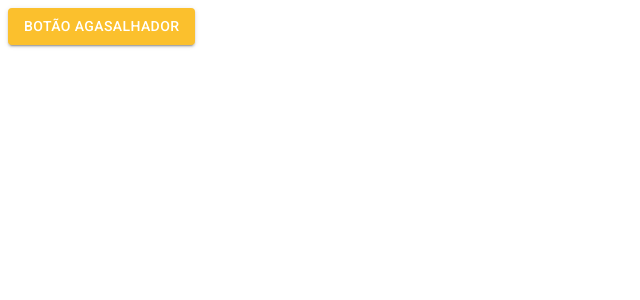
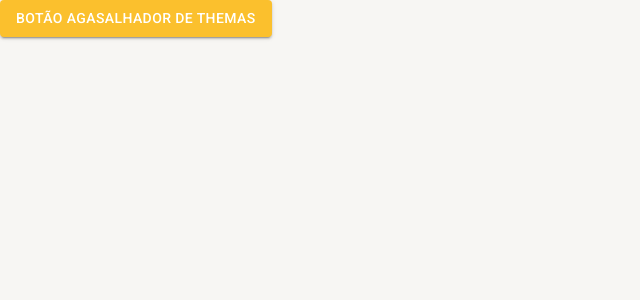
Before and after one commit to Joao-Galdino/react_project, a React (Create React App) app: page /pagina-inicial in a window 1280 px wide. Shown: the top 300 px of the page, without its empty margins (0-640 px from the left). Built offline with nearby package versions, Linux system fonts and the light colour scheme.

Commit message:
feat: Adding light and dark theme

```diff
--- a/public/index.html
+++ b/public/index.html
@@ -21,7 +21,7 @@
 
     <title>Cadastros</title>
   </head>
-  <body>
+  <body style="margin: 0; padding: 0;">
     <noscript>Você precisa de javascript para rodar a aplicação.</noscript>
     <div id="root"></div>
   </body>
--- a/src/App.tsx
+++ b/src/App.tsx
@@ -1,15 +1,15 @@
-import { ThemeProvider } from "@mui/material";
 import { BrowserRouter } from "react-router-dom";
 
 import { AppRoutes } from './routes';
+import { AppThemeProvider } from "./shared/contexts";
 import { LightTheme } from "./shared/themes";
 
 export const App = () => {
   return (
-    <ThemeProvider theme={LightTheme}>
+    <AppThemeProvider theme={LightTheme}>
       <BrowserRouter>
         <AppRoutes />
       </BrowserRouter>
-    </ThemeProvider>
+    </AppThemeProvider>
   );
 }
--- a/src/routes/index.tsx
+++ b/src/routes/index.tsx
@@ -1,10 +1,13 @@
 import { Button } from '@mui/material'
 import { Routes, Route, Navigate } from "react-router-dom"
+import { useAppThemeContext } from '../shared/contexts'
 
 export const AppRoutes = () => {
+    const { toggleTheme } = useAppThemeContext();
+
     return(
         <Routes>
-            <Route path="/pagina-inicial" element={<Button variant='contained' color='primary'> Botão Agasalhador</Button>}/>
+            <Route path="/pagina-inicial" element={<Button variant='contained' color='primary' onClick={toggleTheme}> Botão Agasalhador de Themas</Button>}/>
             <Route path="*" element={<Navigate to="/pagina-inicial"/>}/>
         </Routes>
     )
--- /dev/null
+++ b/src/shared/contexts/ThemeContext.tsx
@@ -0,0 +1,46 @@
+import { createContext, useCallback, useContext, useState, useMemo } from "react";
+import { ThemeProvider } from "@mui/material";
+
+import { DarkTheme, LightTheme } from "../themes";
+import { Box } from "@mui/system";
+
+interface IThemeContextDate {
+    themeName: 'light' | 'dark';
+    toggleTheme: () => void;
+}
+
+
+const ThemeContext = createContext({} as IThemeContextDate);
+
+export const useAppThemeContext = () => {
+    return useContext(ThemeContext)
+}
+
+interface IAppThemeProviderProps {
+    children: React.ReactNode
+}
+
+export const AppThemeProvider: React.FC<IAppThemeProviderProps> = ({ children }) => {
+    const [themeName, setThemeName] = useState<'light' | 'dark'>('light');
+
+    const toggleTheme = useCallback(() => {
+        setThemeName(oldThemeName => oldThemeName === 'light' ? 'dark' : 'light')
+    },[]);
+
+    const theme = useMemo(() => {
+        if (themeName === 'light') return LightTheme;
+
+        return DarkTheme
+    }, [themeName]);
+
+    return (
+        <ThemeContext.Provider value={{ themeName, toggleTheme }}>
+            <ThemeProvider theme={theme}>
+                <Box width="100vw" height="100vh" bgcolor={theme.palette.background.default}>
+                {children}
+                </Box>
+            </ThemeProvider>
+        </ThemeContext.Provider>
+    )
+
+}
--- a/src/shared/contexts/index.ts
+++ b/src/shared/contexts/index.ts
@@ -1 +1 @@
-export {};
+export * from './ThemeContext';
--- /dev/null
+++ b/src/shared/themes/Dark.ts
@@ -0,0 +1,23 @@
+import { createTheme } from '@mui/material';
+import { yellow, cyan } from '@mui/material/colors';
+
+export const DarkTheme = createTheme({
+    palette: {
+        primary: {
+            main: yellow[700],
+            dark: yellow[800],
+            light: yellow[500],
+            contrastText: '#ffffff',
+        },
+        secondary: {
+            main: cyan[500],
+            dark: cyan[400],
+            light: cyan[300],
+            contrastText: '#ffffff',
+        },
+        background: {
+            paper: '#303134',
+            default: '#202124'
+        }
+    }
+});
--- a/src/shared/themes/index.ts
+++ b/src/shared/themes/index.ts
@@ -1 +1,2 @@
 export * from './Light';
+export * from './Dark';
```
